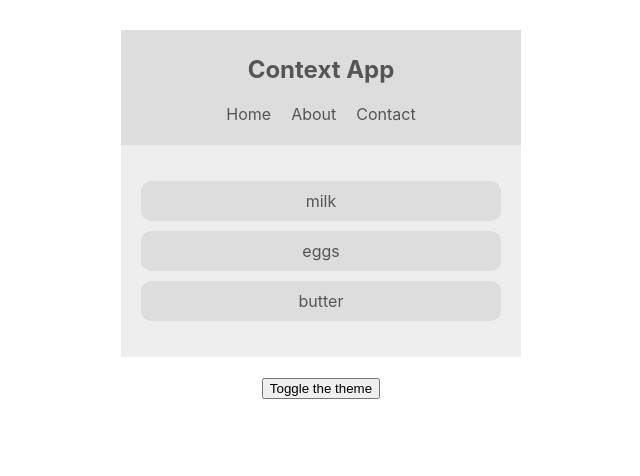
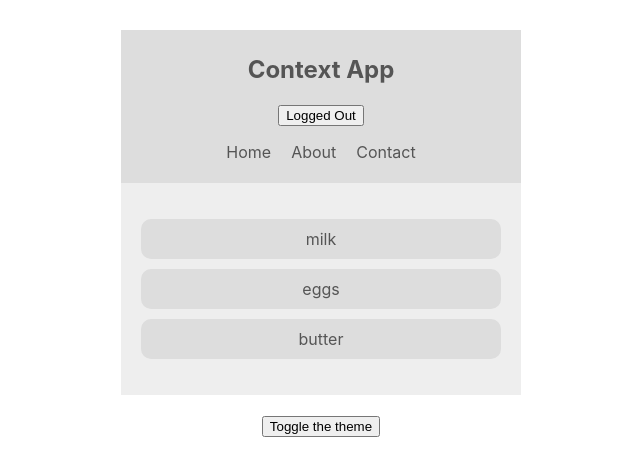
Before and after one commit to jonnowelch/todo-react-app, a React (Create React App) app: page / in a window 1280 px wide. Shown: the top 476 px of the page, without its empty margins (319-959 px from the left). Built offline with nearby package versions, Linux system fonts and the light colour scheme.

Commit message:
added dummy login feature to test working with multiple contexts

```diff
--- a/src/App.js
+++ b/src/App.js
@@ -3,15 +3,17 @@
 import ItemsList from "./components/ItemsList";
 import ThemeContextProvider from "./contexts/ThemeContext";
 import ThemeToggle from "./components/ThemeToggle";
+import AuthContextProvider from "./contexts/AuthContext";
 
 function App() {
   return (
     <div className="App">
-      {console.log("hello")}
       <ThemeContextProvider>
-        <Navbar />
-        <ItemsList />
-        <ThemeToggle />
+        <AuthContextProvider>
+          <Navbar />
+          <ItemsList />
+          <ThemeToggle />
+        </AuthContextProvider>
       </ThemeContextProvider>
     </div>
   );
--- a/src/components/Navbar.js
+++ b/src/components/Navbar.js
@@ -1,16 +1,23 @@
 import React, { Component } from "react";
 import { ThemeContext } from "../contexts/ThemeContext";
+import { AuthContext } from "../contexts/AuthContext";
 
 class Navbar extends Component {
   render() {
     return (
+      <AuthContext.Consumer>
+        {authContext => (
           <ThemeContext.Consumer>
-        {context => {
-          const { isLightTheme, light, dark } = context;
+            {themeContext => {
+              const { isAuthenticated, toggleAuth } = authContext;
+              const { isLightTheme, light, dark } = themeContext;
               const theme = isLightTheme ? light : dark;
               return (
                 <nav style={{ background: theme.ui, color: theme.syntax }}>
                   <h1>Context App</h1>
+                  <button onClick={toggleAuth}>
+                    {isAuthenticated ? "Logged In" : "Logged Out"}
+                  </button>
                   <ul>
                     <li>Home</li>
                     <li>About</li>
@@ -20,6 +27,8 @@
               );
             }}
           </ThemeContext.Consumer>
+        )}
+      </AuthContext.Consumer>
     );
   }
 }
--- /dev/null
+++ b/src/contexts/AuthContext.js
@@ -0,0 +1,24 @@
+import React, { Component, createContext } from "react";
+
+export const AuthContext = createContext();
+
+class AuthContextProvider extends Component {
+  state = {
+    isAuthenticated: false
+  };
+
+  toggleAuth = () => {
+    this.setState({ isAuthenticated: !this.state.isAuthenticated });
+  };
+  render() {
+    return (
+      <AuthContext.Provider
+        value={{ ...this.state, toggleAuth: this.toggleAuth }}
+      >
+        {this.props.children}
+      </AuthContext.Provider>
+    );
+  }
+}
+
+export default AuthContextProvider;
```
Lines whose indentation alone changed are shown as unchanged.
